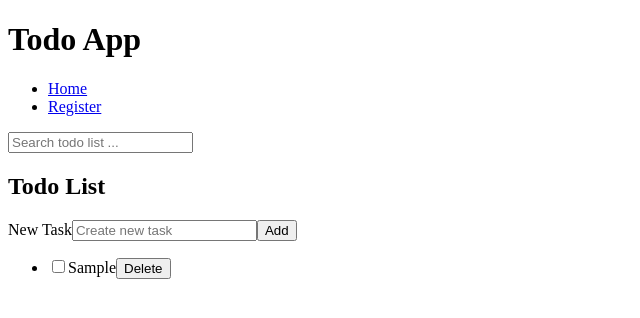
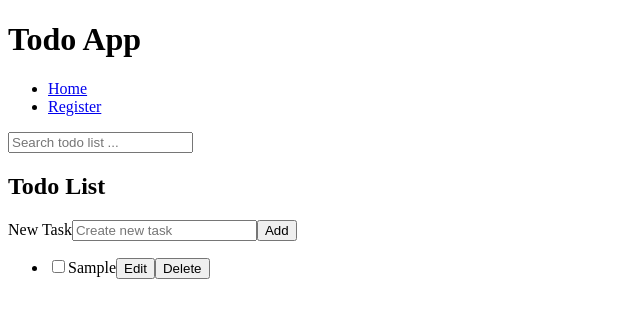
Before and after one commit to mildanfalah/to-do-web-app, a React (Vite) app: page / in a window 1280 px wide. Both pictures are taken after typing "Sample" into the empty fields and a click on the button "Add". Shown: the top 318 px of the page, without its empty margins (0-640 px from the left). Built offline with nearby package versions, Linux system fonts and the light colour scheme.

Commit message:
add edit function

```diff
--- a/src/components/TodoList.jsx
+++ b/src/components/TodoList.jsx
@@ -1,7 +1,7 @@
 import React from "react";
 import TodoListItem from "./TodoListItem";
 
-function TodoList({ todos, toggleTodo, deleteTodo }) {
+function TodoList({ todos, toggleTodo, deleteTodo, editTodo }) {
   return (
     <ul className="todo-list">
       {todos.length === 0 && "No Todos"}
@@ -12,6 +12,7 @@ function TodoList({ todos, toggleTodo, deleteTodo }) {
             {...todo}
             toggleTodo={toggleTodo}
             deleteTodo={deleteTodo}
+            editTodo={editTodo}
           />
         );
       })}
--- a/src/components/TodoListItem.jsx
+++ b/src/components/TodoListItem.jsx
@@ -1,6 +1,35 @@
-import React from "react";
+import React, { useState } from "react";
 
-function TodoListItem({ title, completed, id, toggleTodo, deleteTodo }) {
+function TodoListItem({
+  title,
+  completed,
+  id,
+  toggleTodo,
+  deleteTodo,
+  editTodo,
+}) {
+  const [isEditing, setIsEditing] = useState(false);
+  const [editedTitle, setEditedTitle] = useState(title);
+
+  const handleEdit = () => {
+    if (isEditing) {
+      editTodo(id, editedTitle);
+      setIsEditing(false);
+    } else {
+      setIsEditing(true);
+    }
+  };
+
+  const handleChange = (e) => {
+    setEditedTitle(e.target.value);
+  };
+
+  const handleKeyDown = (e) => {
+    if (e.key === "Enter") {
+      handleEdit();
+    }
+  };
+
   return (
     <li>
       <label>
@@ -9,10 +38,23 @@ function TodoListItem({ title, completed, id, toggleTodo, deleteTodo }) {
           checked={completed}
           onChange={(e) => toggleTodo(id, e.target.checked)}
         />
-        <span style={completed ? { textDecoration: "line-through" } : {}}>
-          {title}
-        </span>
+        {isEditing ? (
+          <input
+            type="text"
+            value={editedTitle}
+            onChange={handleChange}
+            onKeyDown={handleKeyDown}
+            autoFocus
+          />
+        ) : (
+          <span style={completed ? { textDecoration: "line-through" } : {}}>
+            {title}
+          </span>
+        )}
       </label>
+      <button className="btn" onClick={handleEdit}>
+        {isEditing ? "Save" : "Edit"}
+      </button>
       <button className="btn" onClick={() => deleteTodo(id)}>
         Delete
       </button>
--- a/src/pages/Dashboard.jsx
+++ b/src/pages/Dashboard.jsx
@@ -39,12 +39,28 @@ function Dashboard() {
     });
   }
 
+  function editTodo(id, newTitle) {
+    setTodos((currentTodos) => {
+      return currentTodos.map((todo) => {
+        if (todo.id === id) {
+          return { ...todo, title: newTitle };
+        }
+        return todo;
+      });
+    });
+  }
+
   return (
     <section>
       <SearchBar />
       <h2>Todo List</h2>
       <TodoInput addTodo={addTodo} />
-      <TodoList todos={todos} toggleTodo={toggleTodo} deleteTodo={deleteTodo} />
+      <TodoList
+        todos={todos}
+        toggleTodo={toggleTodo}
+        deleteTodo={deleteTodo}
+        editTodo={editTodo}
+      />
     </section>
   );
 }
```
